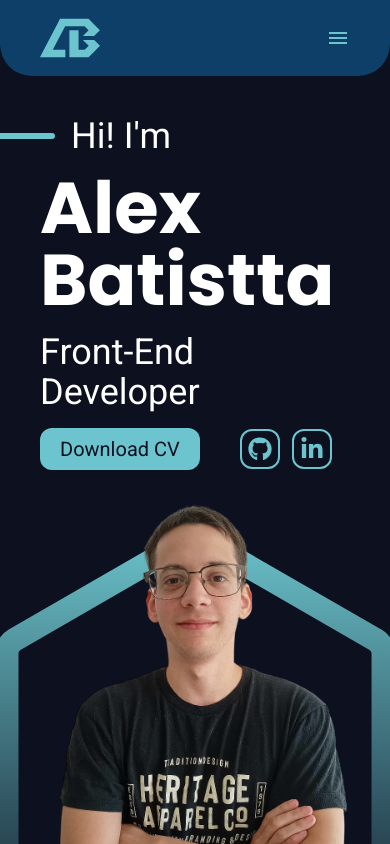
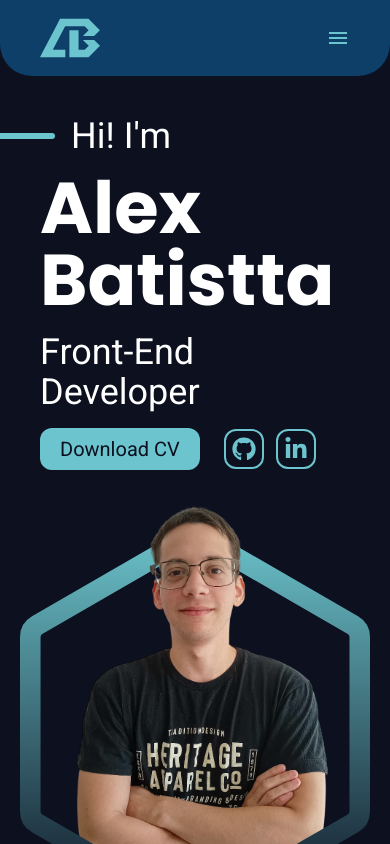
Before and after one commit to AlexBatistta/portfolio, a React (Vite) app: page / in a window 390 px wide. Shown: the top 844 px of the page. Built offline with nearby package versions, Linux system fonts and the light colour scheme.

Commit message:
responsive hero

```diff
--- a/src/components/Hero.jsx
+++ b/src/components/Hero.jsx
@@ -6,8 +6,8 @@ import { FaGithub, FaLinkedinIn } from "react-icons/fa";
 export const Hero = () => {
 	const { t } = useTranslation();
 	return (
-		<section className='section !justify-around sm:!flex-row'>
-			<div className='flex flex-col gap-4 mb-10 sm:mb-0'>
+		<section className='section !justify-around md:!flex-row'>
+			<div className='flex flex-col gap-4 mb-10 md:mb-0'>
 				<div className='flex items-center gap-4'>
 					<div className='bg-secondary -ml-[15vw] h-1.5 flex-grow rounded-r-full' />
 					<h3 className='subtitle w-[90%] whitespace-nowrap'>
@@ -17,7 +17,7 @@ export const Hero = () => {
 
 				<h2 className='title'>{t('hero.name')}</h2>
 				<h1 className='subtitle'>{t('hero.developer')}</h1>
-				<div className='flex items-center justify-start gap-10'>
+				<div className='flex items-center justify-start gap-6'>
 					<a className='button' href={`/public/portfolio-${document.documentElement.getAttribute('lang')}.pdf`} download>{t('hero.download')}</a>
 					<SocialButtons />
 				</div>
@@ -29,7 +29,7 @@ export const Hero = () => {
 
 const HexagonProfile = () => {
 	return (
-		<div className='relative flex h-auto w-[400px] items-end justify-center'>
+		<div className='relative flex h-auto md:w-[400px] w-[350px] items-end justify-center '>
 			<img className='z-1 dark:rotate-180' src={hexagon}></img>
 			<img
 				className='absolute bottom-[10px] z-1'
```
